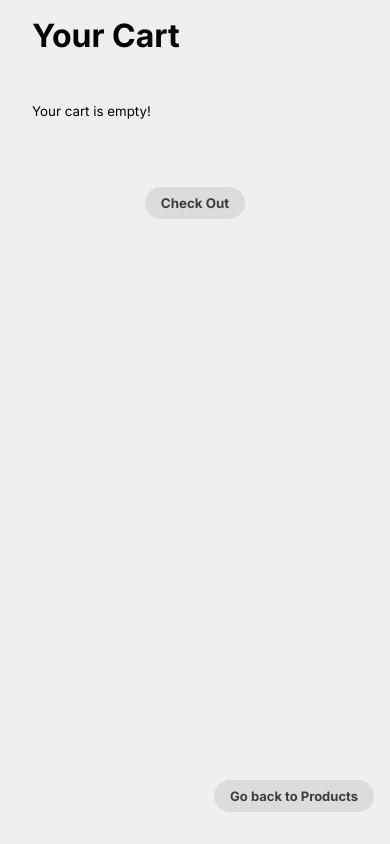
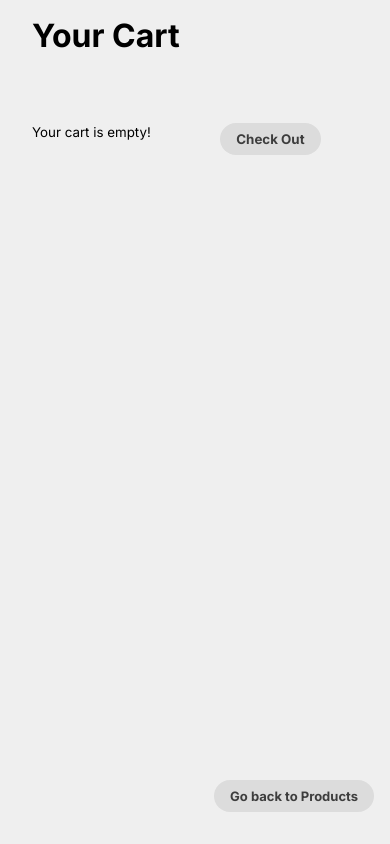
Before and after one commit to Saron-A/shopping-cart-react, a React (Vite) app: page /shopping in a window 390 px wide. Built offline with nearby package versions, Linux system fonts and the light colour scheme.

Commit message:
Responsive and persistent clicked state and changes as per changes to the cart

```diff
--- a/src/components/Cart.jsx
+++ b/src/components/Cart.jsx
@@ -1,8 +1,10 @@
 import React from "react";
 import { Link, useNavigate, useOutletContext } from "react-router-dom";
+import "../index.css"; // Import your CSS styles
 
 const Cart = () => {
   const { cart, setCart } = useOutletContext();
+  const { clicked, setClicked } = useOutletContext(); // we can use this to track if the user has clicked on a product, but we don't need it in this component
   //in cart we have product and quantity, item represents the product and quantity, product represents id, name, price, etc. so if we want to display the product name, we can access it through item.name or
   let navigate = useNavigate();
 
@@ -19,15 +21,21 @@ const Cart = () => {
   const removeFromCart = (id) => {
     const updatedCart = cart.filter((item) => item.id !== id);
     setCart(updatedCart);
+
+    const updatedClicked = { ...clicked };
+    delete updatedClicked[id]; // Remove that product's clicked status
+    setClicked(updatedClicked);
   };
 
   return (
     <div className="cart-container">
       <h1>Your Cart</h1>
       <div className="cart">
-        {cart.length <= 0
-          ? "Your cart is empty!"
-          : cart.map((item) => (
+        {cart.length <= 0 ? (
+          "Your cart is empty!"
+        ) : (
+          <ul>
+            {cart.map((item) => (
               <li key={item.id}>
                 <div className="item">
                   <div className="sub-item">
@@ -46,7 +54,8 @@ const Cart = () => {
                 </div>
               </li>
             ))}
-      </div>
+          </ul>
+        )}
 
         <button
           className="checkout-btn"
@@ -60,6 +69,7 @@ const Cart = () => {
           Go back to Products
         </Link>
       </div>
+    </div>
   );
 };
 
--- a/src/components/Products.jsx
+++ b/src/components/Products.jsx
@@ -1,18 +1,14 @@
 import React, { useEffect, useState } from "react";
 import axios from "axios";
-import { Link, useNavigate } from "react-router-dom";
-import Cart from "./Cart.jsx"; // Import Cart component if needed
-import "../index.css"; // Import your CSS styles
+import { Link, useOutletContext } from "react-router-dom";
+import "../index.css";
 
-const Products = ({ setCart }) => {
-  const navigate = useNavigate();
+const Products = () => {
+  const { setCart, clicked, setClicked } = useOutletContext(); // we can use this to access the cart state from the parent component
+  // const navigate = useNavigate();
   const [products, setProducts] = useState([]); // we are going to have objects in this array
 
   const [quantities, setQuantities] = useState({}); // this will hold the quantities for all products
-  const [clicked, setClicked] = useState(() => {
-    const savedClicked = localStorage.getItem("clicked");
-    return savedClicked ? JSON.parse(savedClicked) : {};
-  }); // this will be used to track if the user has clicked on a product
 
   useEffect(() => {
     const fetchProducts = async () => {
@@ -60,6 +56,7 @@ const Products = ({ setCart }) => {
 
   return (
     <div className="products">
+      <ul>
         {products.map((product) => (
           <li key={product.id}>
             <div className="product">
@@ -67,7 +64,7 @@ const Products = ({ setCart }) => {
                 <h3>{product.title}</h3>
                 <div className="others">
                   <div className="img-desc">
-                  <img src={product.image} alt="" />
+                    <img src={product.image} alt={product.title} />
                     <p className="desc">{product.description}</p>
                   </div>
 
@@ -91,11 +88,11 @@ const Products = ({ setCart }) => {
                     className="quantity"
                     placeholder="Enter quantity"
                     min="1"
-                  value={quantities[product.id] || 1} // Default to 1 if no quantity is set
+                    value={quantities[product.id] ?? 1} // Default to 1 if no quantity is set
                     onChange={(e) =>
                       setQuantities({
                         ...quantities,
-                      [product.id]: e.target.value,
+                        [product.id]: Math.max(1, Number(e.target.value) || 1),
                       })
                     }
                   />
@@ -116,7 +113,9 @@ const Products = ({ setCart }) => {
                     onClick={() => handleClick(product.id)}
                     type="submit"
                     style={{
-                    backgroundColor: clicked[product.id] ? "green" : "#f6f6f6",
+                      backgroundColor: clicked[product.id]
+                        ? "green"
+                        : "#f6f6f6",
                       color: clicked[product.id] ? "white" : "#3d3d3d",
                       padding: "10px 20px",
                       border: "none",
@@ -131,6 +130,7 @@ const Products = ({ setCart }) => {
             </div>
           </li>
         ))}
+      </ul>
       <Link className="links" to="/shopping/cart" style={{}}>
         Go to Cart
       </Link>
--- a/src/index.css
+++ b/src/index.css
@@ -6,6 +6,7 @@
   box-sizing: border-box;
 
   font-family: "Inter", sans-serif;
+  list-style: none;
 }
 
 .container {
@@ -23,7 +24,7 @@
   text-align: center;
 }
 
-.products {
+.products ul {
   /* display: flex;
   flex-wrap: wrap; */
   column-gap: 2rem;
@@ -31,7 +32,7 @@
   align-items: center;
   list-style: none;
   display: grid;
-  grid-template-columns: repeat(auto-fill, minmax(375px, 1fr));
+  grid-template-columns: repeat(3, minmax(375px, 1fr));
   grid-template-rows: auto;
   justify-content: center;
 }
--- a/src/pages/Layout.jsx
+++ b/src/pages/Layout.jsx
@@ -11,9 +11,23 @@ const Layout = () => {
     localStorage.setItem("cart", JSON.stringify(cart));
   }, [cart]);
 
+  const [clicked, setClicked] = useState(() => {
+    const savedClicked = localStorage.getItem("clicked");
+    try {
+      return savedClicked ? JSON.parse(savedClicked) : {};
+    } catch (e) {
+      console.error("Invalid clicked state in localStorage:", e);
+      return {};
+    }
+  }); // this will be used to track if the user has clicked on a product
+
+  useEffect(() => {
+    localStorage.setItem("clicked", JSON.stringify(clicked));
+  }, [clicked]);
+
   return (
     <div>
-      <Outlet context={{ cart, setCart }} />
+      <Outlet context={{ cart, setCart, clicked, setClicked }} />
     </div>
   );
 };
--- a/src/pages/Shopping.jsx
+++ b/src/pages/Shopping.jsx
@@ -2,11 +2,11 @@ import React from "react";
 import { Outlet, useOutletContext } from "react-router-dom";
 
 const Shopping = () => {
-  const { cart, setCart } = useOutletContext();
+  const { cart, setCart, clicked, setClicked } = useOutletContext();
 
   return (
     <div>
-      <Outlet context={{ cart, setCart }} />
+      <Outlet context={{ cart, setCart, clicked, setClicked }} />
     </div>
   );
 };
```
Lines whose indentation alone changed are shown as unchanged.
